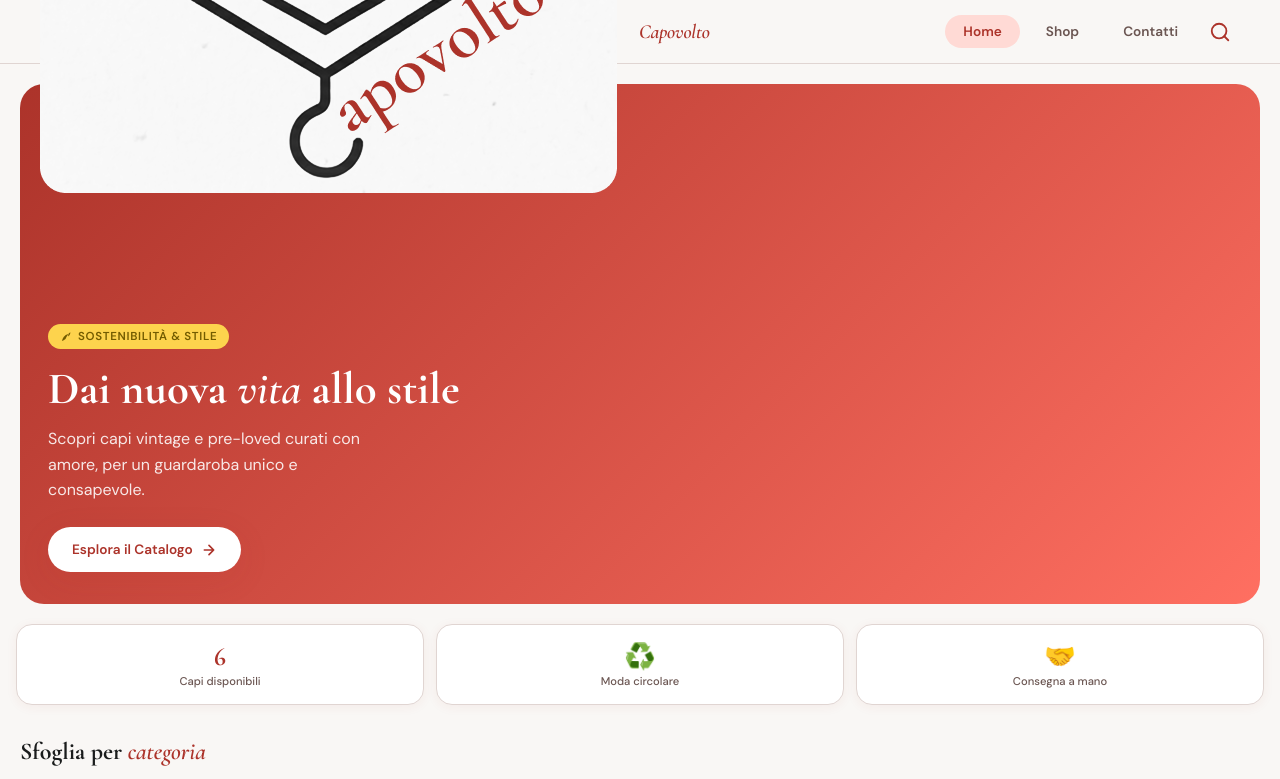
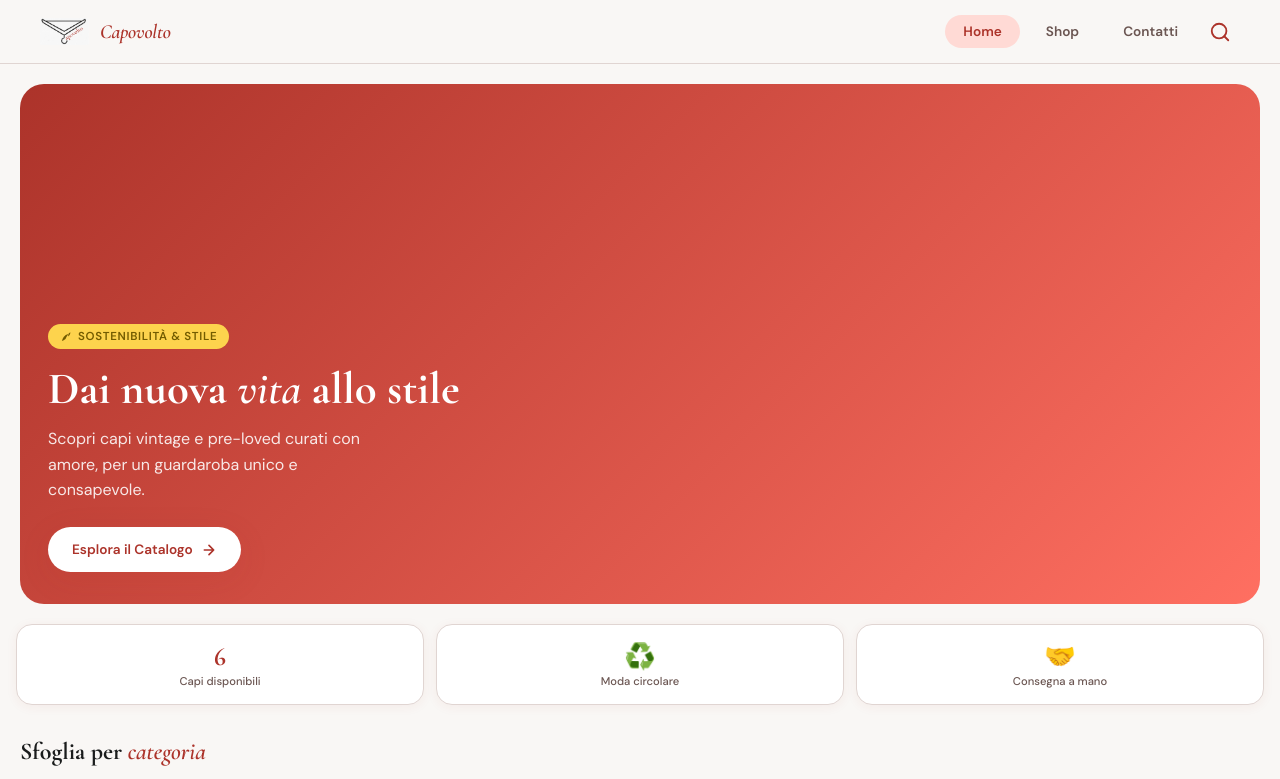
Before and after one commit to RamonaTa/capovolto, a plain HTML site: page index.html in a window 1280 px wide. Shown: the top 779 px of the page. Drawn offline with nearby package versions, Linux system fonts and the light colour scheme; grey boxes are pictures that could not be loaded.

Commit message:
fix logo width

```diff
--- a/index.html
+++ b/index.html
@@ -1180,7 +1180,7 @@
         onclick="showPage('home')"
         style="display: flex; align-items: center; gap: 10px"
       >
-        <img src="capovolto.png" alt="Capovolto" /><span>Capovolto</span>
+        <img src="capovolto.png" alt="Capovolto" width="50px"/><span>Capovolto</span>
       </div>
       <div class="header-actions">
         <div class="desktop-nav" id="desktopNav">
```
